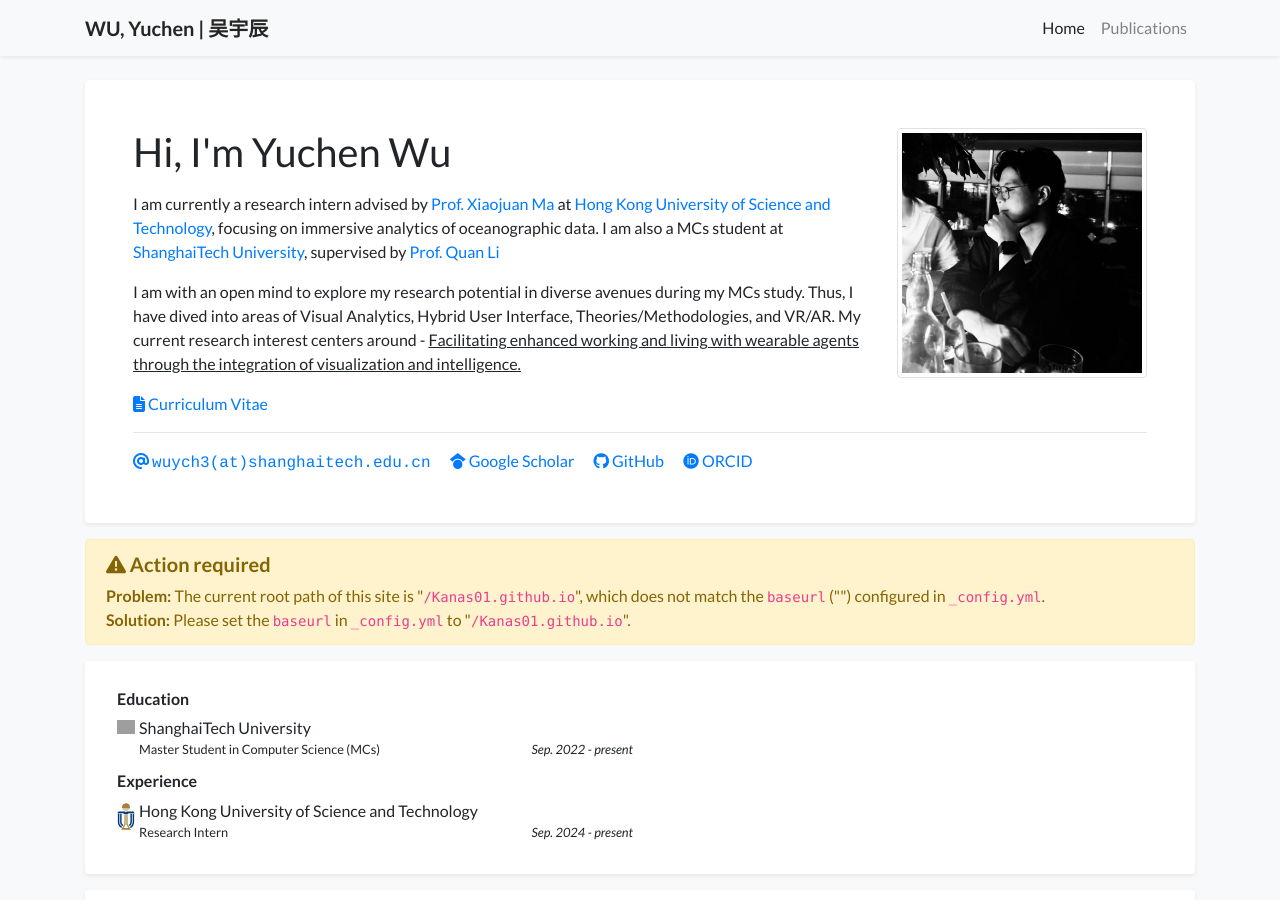
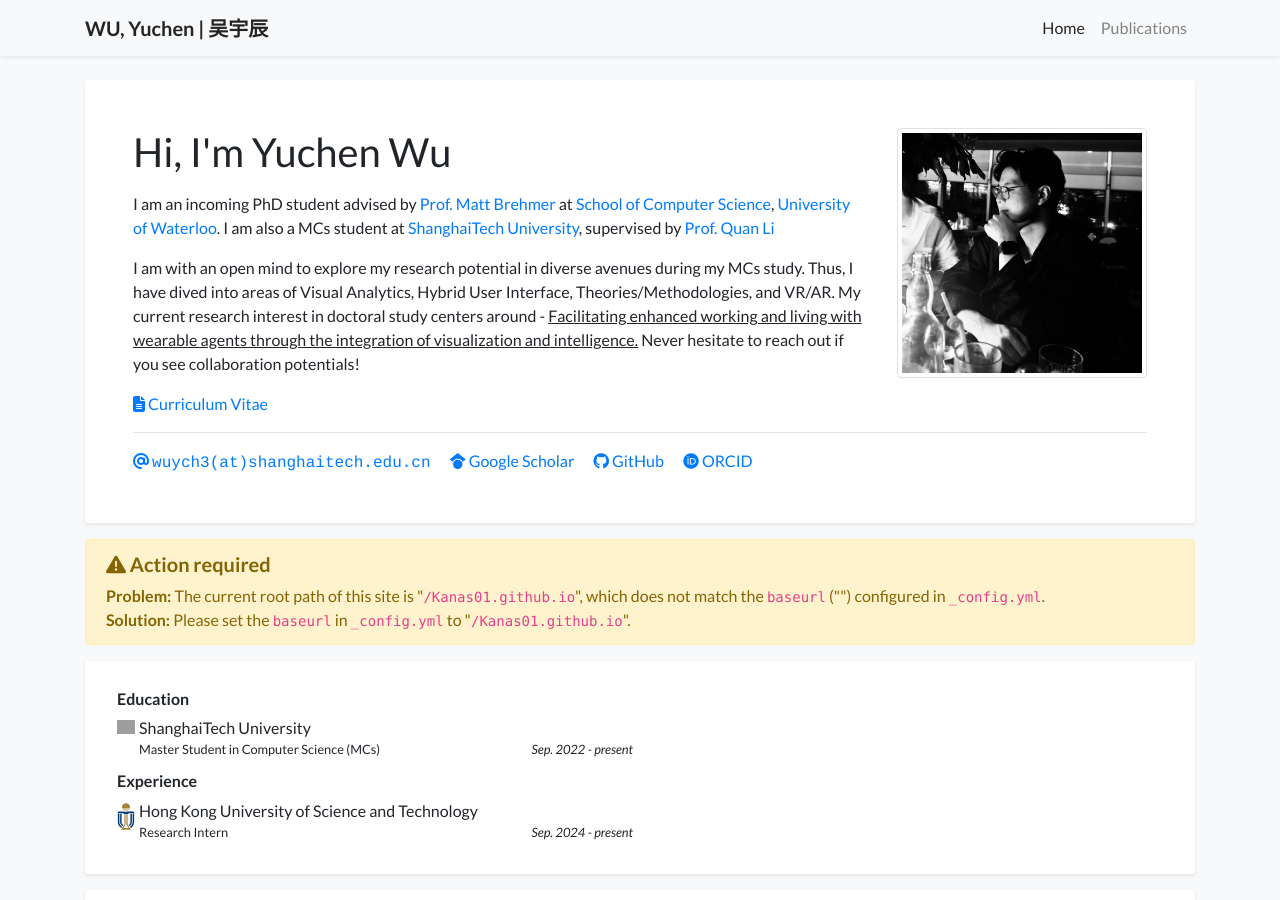
Before and after one commit to Kanas01/Kanas01.github.io, a Jekyll site: the page built from index.html, in a window 1280 px wide and 900 px high. Built offline with Jekyll 4.4.1, drawn with Linux system fonts in a browser that asks for light colours; a style sheet for code colours, icons or effects is not loaded; grey boxes are pictures that could not be loaded.

Commit message:
update intro2

```diff
--- a/_data/profile.yml
+++ b/_data/profile.yml
@@ -21,12 +21,12 @@ orcid: "0009-0005-8333-4405"
 
 short_bio: >-
   <p>
-    I am currently a research intern advised by <a href="https://www.cse.ust.hk/~mxj/">Prof. Xiaojuan Ma</a> at <a href="https://hkust.edu.hk/">Hong Kong University of Science and Technology</a>,
-    focusing on immersive analytics of oceanographic data. I am also a MCs student at <a href="https://www.shanghaitech.edu.cn/eng/">ShanghaiTech University</a>, supervised by <a href="https://faculty.sist.shanghaitech.edu.cn/liquan/">Prof. Quan Li</a>
+    I am an incoming PhD student advised by <a href="https://mattbrehmer.ca/">Prof. Matt Brehmer</a> at <a href="https://uwaterloo.ca/computer-science/">School of Computer Science</a>,
+    <a href="https://uwaterloo.ca/">University of Waterloo</a>. I am also a MCs student at <a href="https://www.shanghaitech.edu.cn/eng/">ShanghaiTech University</a>, supervised by <a href="https://faculty.sist.shanghaitech.edu.cn/liquan/">Prof. Quan Li</a>
   </p>
   <p>
     I am with an open mind to explore my research potential in diverse avenues during my MCs study. Thus, I have dived into areas of Visual Analytics, Hybrid User Interface, Theories/Methodologies, and VR/AR.
-    My current research interest centers around - <u>Facilitating enhanced working and living with wearable agents through the integration of visualization and intelligence.</u>
+    My current research interest in doctoral study centers around - <u>Facilitating enhanced working and living with wearable agents through the integration of visualization and intelligence.</u> Never hesitate to reach out if you see collaboration potentials!
   </P>
 
 portrait_url: /assets/images/photos/MyPortrait.jpg
```
